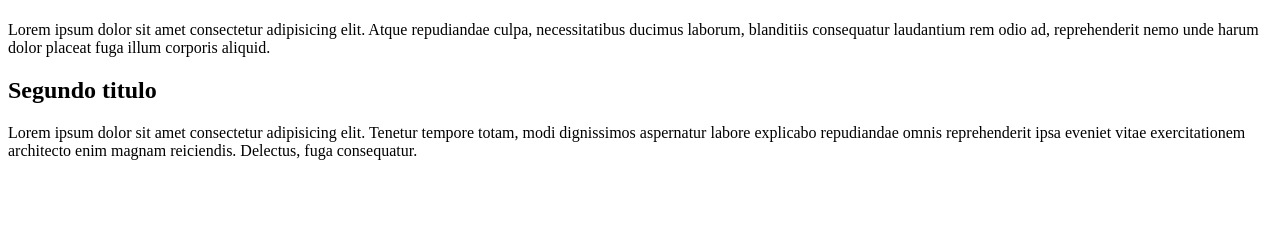
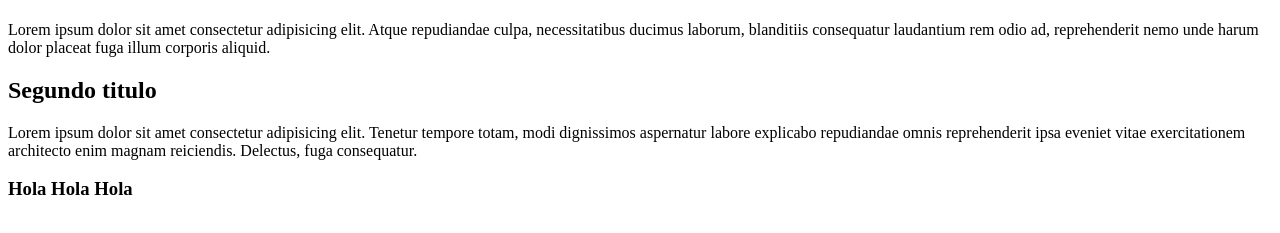
Before and after one commit to PabloGastonMedina/ProbandoGitHub1, a plain HTML site: page index.html in a window 1280 px wide. Shown: the part 59-292 px from the top of the page. Drawn offline with Linux system fonts and the light colour scheme.

Commit message:
agregando holas

```diff
--- a/index.html
+++ b/index.html
@@ -12,5 +12,7 @@
 
     <h2>Segundo titulo</h2>
     <p>Lorem ipsum dolor sit amet consectetur adipisicing elit. Tenetur tempore totam, modi dignissimos aspernatur labore explicabo repudiandae omnis reprehenderit ipsa eveniet vitae exercitationem architecto enim magnam reiciendis. Delectus, fuga consequatur.</p>
+
+    <h3>Hola Hola Hola</h3>
 </body>
 </html>
```
